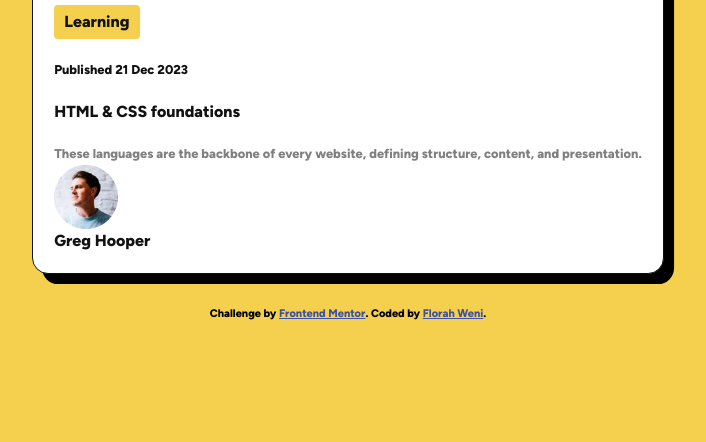
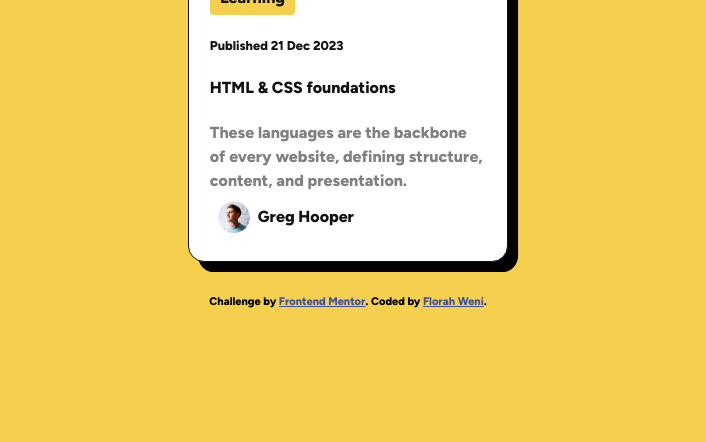
Before and after one commit to FWeni/Blog-Preview-Card, a plain HTML site: page index.html in a window 1280 px wide. Shown: the part 366-808 px from the top of the page, without its empty margins (292-998 px from the left). Drawn offline with Linux system fonts and the light colour scheme.

Commit message:
blog task finished and ready for submission.

```diff
--- a/index.html
+++ b/index.html
@@ -25,9 +25,10 @@
       <div class="para">
       These languages are the backbone of every website, defining structure, content, and presentation.
       </div>
-      <div class="signage">
-        <img src="/assets/images/image-avatar.webp" alt="avatar">
-        <b>Greg Hooper</b>
+      <div>
+        <span class="avatar"><img src="assets/images/image-avatar.webp" alt="Greg Hooper"></span>
+        <span class="illus-name"><b>Greg Hooper</b></span>
+
       </div>
 
 
--- a/style.css
+++ b/style.css
@@ -75,10 +75,14 @@ textarea:not([rows]) {
     src: url('/assets/fonts/static/Figtree-ExtraBold.ttf');
 }
 
+*{
+  font-family: Figtree-Extra-Bold;
+  font-weight: bolder;
+}
+
 body{
     background-color: hsl(47, 88%, 63%);
     padding: 1rem;
-    font-family: Figtree-Extra-Bold;
 
     display: flex;
     flex-direction: column;
@@ -87,8 +91,6 @@ body{
 }
 
 .card {
-    font-family: Figtree-Extra-Bold;
-
     box-shadow: 0.63rem 0.63rem;
 
     border-radius: 1rem;
@@ -103,7 +105,7 @@ body{
     justify-content: start;
     align-items: start;
 
-    min-width: 15rem;
+    max-width: 20rem;
     max-height: 100svb;
     padding: 1.3rem;
     margin-bottom: 2rem;
@@ -135,21 +137,37 @@ body{
     color: hsl(0, 0%, 7%);
     margin-bottom: 1.3rem;
 }
-.blog-header span:hover {
+.blog-header:hover {
+    color: hsl(47, 88%, 63%);
+}
+
+.blog-header.active {
     color: hsl(47, 88%, 63%);
 }
 
 .para{
     color: hsl(0, 0%, 50%);
-    font-size: 0.8rem;
+    font-size: 1rem;
     font-weight: 500;
 }
 
-.signage {
-    /* font-family: Figtree-Extra-Bold; */
-    color: hsl(0, 0%, 7%);
+.avatar {
+  width : 2rem;
+  height: 2rem;
+  float: inline-start;
+  margin: 0.5rem;
 }
 
+.illus-name {
+    color: hsl(0, 0%, 7%);
+    font-size: 1rem;
+    float: right;
+    margin-top: 0.8rem;
 
-.attribution { font-size: 11px; text-align: center; }
+}
+
+.attribution {
+  font-size: 0.69rem;
+  text-align: center;
+}
 .attribution a { color: hsl(228, 45%, 44%); }
```
Also changed, not shown: 1 other file.
